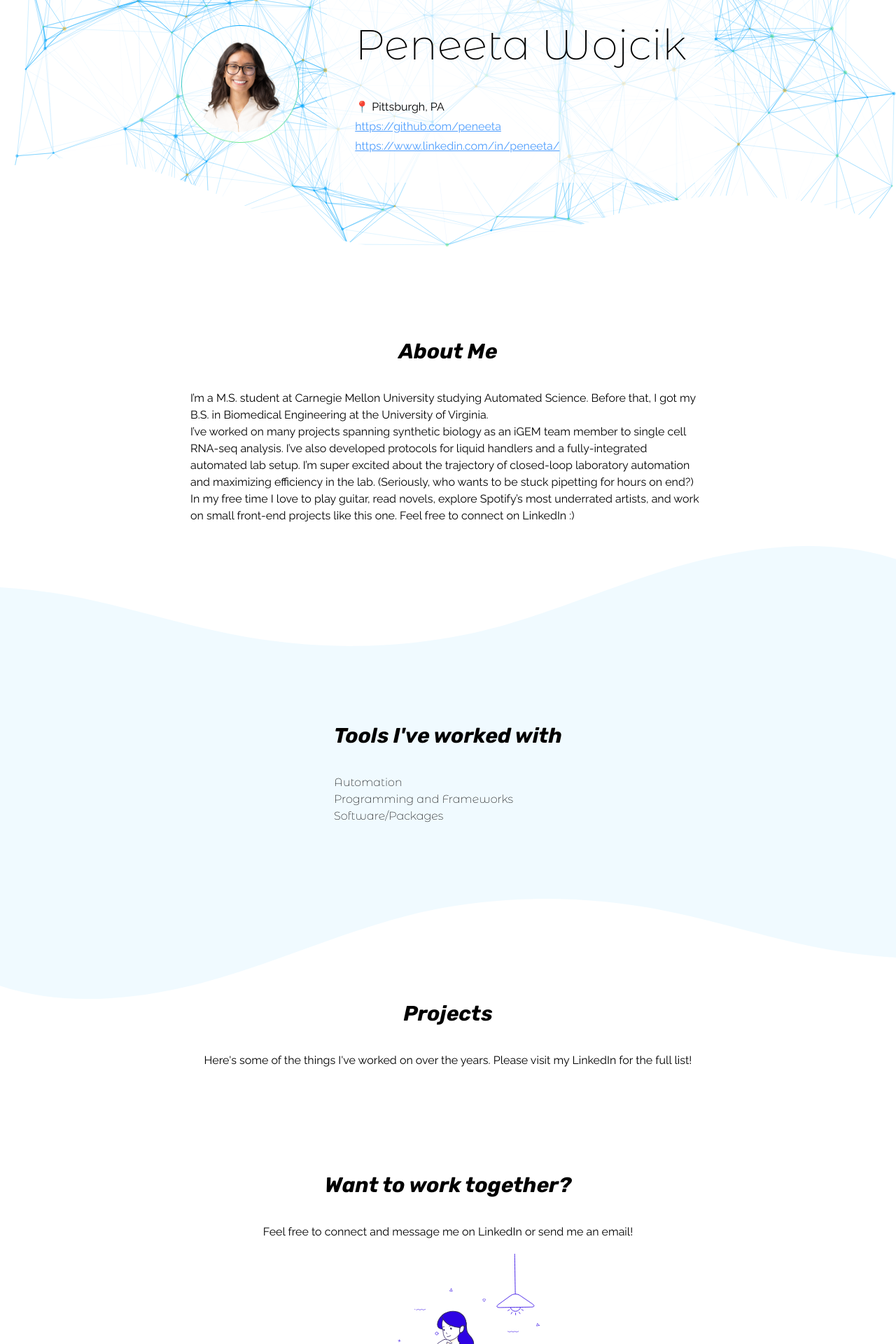
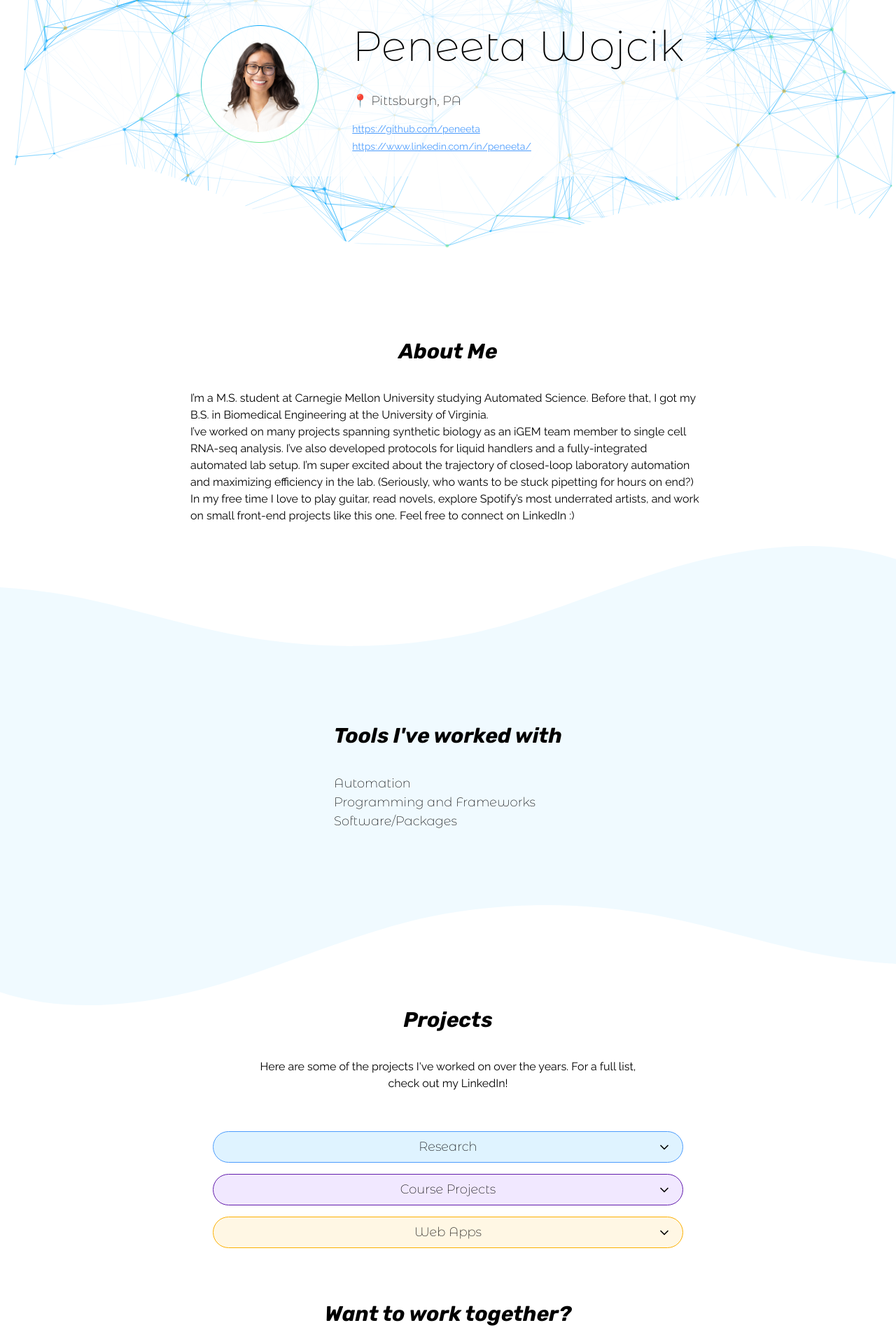
Before and after one commit to peneeta/portfolio_v2, a React (Vite) app: page / in a window 1280 px wide. Shown: the part 120-2040 px from the top of the page at 70% size. Built offline with nearby package versions, Linux system fonts and the light colour scheme.

Commit message:
get accordion working - major updates

```diff
--- a/package.json
+++ b/package.json
@@ -13,6 +13,7 @@
     "@tailwindcss/vite": "^4.1.4",
     "@tsparticles/basic": "^3.8.1",
     "lottie-react": "^2.4.1",
+    "lucide-react": "^0.510.0",
     "react": "^19.0.0",
     "react-dom": "^19.0.0",
     "react-router-dom": "^7.5.1",
--- /dev/null
+++ b/src/components/Accordion.jsx
@@ -0,0 +1,39 @@
+import { useState } from "react"
+import { ChevronDown, ChevronUp } from "lucide-react";
+
+
+// Take in the title, stroke and fill color for modularity
+function Accordion({title, strokeColor, fillColor, children}) {
+
+    const [isOpen, setIsOpen] = useState(false);
+
+    return (
+        <>
+            <div className={`w-full rounded-full mb-4 border ${strokeColor} ${fillColor}`}>
+                <button
+                    onClick={() => setIsOpen(!isOpen)}
+                    className="w-full relative flex items-center justify-center p-2 font-medium"
+                >
+                    <h3 className="text-center">{title}</h3>
+                    <span className="absolute right-4">
+                        {isOpen ? <ChevronUp size={20} /> : <ChevronDown size={20} />}
+                    </span>
+                </button>
+            </div>
+            {isOpen && (
+                    <div className="p-4 space-y-4">
+                        {children}
+                    </div>
+            )}
+        </>
+
+    );
+}
+
+export default Accordion
+
+
+//             <div className={`transition-all duration-300 ease-in-out overflow-hidden
+// ${isOpen ? "max-h-screen opacity-100" : "max-h-0 opacity-0"}`}>
+// {items}
+// </div>
--- a/src/components/ParticlesBackground.jsx
+++ b/src/components/ParticlesBackground.jsx
@@ -58,7 +58,7 @@ function ParticlesBackground() {
       detectsOn: "canvas",
       events: {
         onhover: {
-          enable: true,
+          enable: false,
           mode: "grab"
         },
         onclick: {
--- /dev/null
+++ b/src/components/ProjectList.jsx
@@ -0,0 +1,49 @@
+import Accordion from "./Accordion"; // accordion parent
+import Projects from "./Projects"; // individual project component
+
+// PROJECT JSON FILES
+import WebProjects from "../data/homepage/web_projects.json";
+
+
+// Create a separate accordion for each category
+function ProjectList(){
+
+    return(
+        <>
+
+        <div className="w-5/6 max-w-2xl py-14">
+            <Accordion
+                title="Research"
+                strokeColor={"border-dodger-blue"}
+                fillColor={"bg-baby-blue"}>
+            </Accordion>
+
+            <Accordion
+                title="Course Projects"
+                strokeColor={"border-dark-purple"}
+                fillColor={"bg-baby-purple"}>
+            </Accordion>
+
+            <Accordion
+                title="Web Apps"
+                strokeColor={"border-tangerine"}
+                fillColor={"bg-baby-orange"}
+            >
+
+                {WebProjects.map((p, ind) => (
+                    <Projects
+                    key={ind}
+                    strokeColor={"border-tangerine"}
+                    project={p}
+                    />
+                ))}
+            </Accordion>
+        </div>
+
+
+        </>
+    )
+
+}
+
+export default ProjectList
--- /dev/null
+++ b/src/components/Projects.jsx
@@ -0,0 +1,29 @@
+
+// Create a component for a project to be shown in the dropdown menu
+function Projects({strokeColor, project}) {
+    return(
+        <>
+            <div className={`border ${strokeColor} bg-off-white p-4 rounded-lg`}>
+                <h3 className="mb-1">{project.title}</h3> {/*  PASS IN FROM FILE */}
+                <p className="date mb-4">{project.date}</p>
+
+                <p className="my-5">{project.description}</p>
+
+                <div className="skills flex flex-wrap gap-2">
+                    {project.skills.map((skill, index) => (
+                        <span key={index} className="text-xs rounded">
+                            {skill}
+                        </span>
+                    ))}
+                </div>
+
+                <div className="links">
+                    <a href={project.link}
+                    target="_blank">🔗 {project.link}</a>
+                </div>
+            </div>
+        </>
+    )
+}
+
+export default Projects
--- /dev/null
+++ b/src/data/homepage/about.md
@@ -0,0 +1,3 @@
+I’m a M.S. student at Carnegie Mellon University studying Automated Science. Before that, I got my B.S. in Biomedical Engineering at the University of Virginia.
+I’ve worked on many projects spanning synthetic biology as an iGEM team member to single cell RNA-seq analysis. I’ve also developed protocols for liquid handlers and a fully-integrated automated lab setup. I’m super excited about the trajectory of closed-loop laboratory automation and maximizing efficiency in the lab. (Seriously, who wants to be stuck pipetting for hours on end?)
+In my free time I love to play guitar, read novels, explore Spotify’s most underrated artists, and work on small front-end projects like this one. Feel free to connect on LinkedIn :)
--- /dev/null
+++ b/src/data/homepage/course_projects.yaml
@@ -0,0 +1,9 @@
+- title: "Getting Started with Node.js"
+  date: "2025-04-05"
+  description: >
+    Learn the basics of building backend applications with Node.js, Express, and RESTful APIs.
+  link: "https://example.com/nodejs-guide"
+  tags:
+    - nodejs
+    - backend
+    - javascript
--- a/src/data/homepage/projects.yaml
+++ /dev/null
@@ -1,54 +0,0 @@
-Research:
-  - title: "Getting Started with Node.js"
-    date: "2025-04-05"
-    description: >
-      Learn the basics of building backend applications with Node.js, Express, and RESTful APIs.
-    link: "https://example.com/nodejs-guide"
-    tags:
-      - nodejs
-      - backend
-      - javascript
-
-Course Projects:
-  - title: "Getting Started with Node.js"
-    date: "2025-04-05"
-    description: >
-      Learn the basics of building backend applications with Node.js, Express, and RESTful APIs.
-    link: "https://example.com/nodejs-guide"
-    tags:
-      - nodejs
-      - backend
-      - javascript
-
-Web Apps:
-  - title: "Portfolio V2"
-    date: "2025-02-20"
-    description: >
-      Second iteration of my personal website, you're on it! Made with React + Vite, first designed in Figma before implementation.
-    link: "https://github.com/peneeta/portfolio_v2"
-    skills:
-      - Tailwind
-      - React
-      - JavaScript
-      - Vite
-
-  - title: "MySpotifyGenome"
-    date: "Summer 2025"
-    description: >
-      Small app that generates musical DNA using PaperJS based on artist obscurity from a user's top artists this month on Spotify. Note that due to Spotify's limits on API calls this is not functional for users.
-    link: "https://github.com/peneeta/my-spotify-genome"
-    skills:
-      - PaperJS
-      - Vite
-      - React
-      - TypeScript
-
-  - title: "Virginia iGEM 2022"
-    date: "May 2022-October 2022"
-    description: >
-      Virginia iGEM 2022 team website, developed for our synthetic biology project AtheroSHuffle: A Novel Point-of-Care Detection Method for Early Atherosclerosis. Largest (and first) web project I've ever developed.
-    link: "https://2022.igem.wiki/virginia/"
-    skills:
-      - Flask
-      - HTML/CSS
-      - Bootstrap
--- /dev/null
+++ b/src/data/homepage/research_projects.yaml
@@ -0,0 +1,19 @@
+- title: "Getting Started with Node.js"
+  date: "2025-04-05"
+  description: >
+    Learn the basics of building backend applications with Node.js, Express, and RESTful APIs.
+  link: "https://example.com/nodejs-guide"
+  tags:
+    - nodejs
+    - backend
+    - javascript
+
+- title: "Getting Started with Node.js"
+  date: "2025-04-05"
+  description: >
+    Learn the basics of building backend applications with Node.js, Express, and RESTful APIs.
+  link: "https://example.com/nodejs-guide"
+  tags:
+    - nodejs
+    - backend
+    - javascript
--- /dev/null
+++ b/src/data/homepage/web_projects.json
@@ -0,0 +1,23 @@
+[
+  {
+    "title": "Portfolio V2",
+    "date": "May 2025",
+    "description": "Second iteration of my personal website, you're on it! Made with React + Vite, first designed in Figma before implementation.",
+    "link": "https://github.com/peneeta/portfolio_v2",
+    "skills": ["Tailwind", "React", "JavaScript", "Vite"]
+  },
+  {
+    "title": "MySpotifyGenome",
+    "date": "July 2024",
+    "description": "Small app that generates musical DNA using PaperJS based on artist obscurity from a user's top artists this month on Spotify.",
+    "link": "https://github.com/peneeta/my-spotify-genome",
+    "skills": ["PaperJS", "Vite", "React", "TypeScript"]
+  },
+  {
+    "title": "Virginia iGEM 2022",
+    "date": "May - October 2022",
+    "description": "Virginia iGEM 2022 team website, developed for our synthetic biology project AtheroSHuffle: A Novel Point-of-Care Detection Method for Early Atherosclerosis. Largest (and first) web project I've ever developed.",
+    "link": "https://2022.igem.wiki/virginia/",
+    "skills": ["Flask", "HTML/CSS", "Bootstrap"]
+  }
+]
--- a/src/index.css
+++ b/src/index.css
@@ -3,16 +3,23 @@
 @import "tailwindcss";
 
 :root{
-  --baby-blue: #c7ecff;
+  --baby-blue: #DFF3FF;
   --dodger-blue: #4c9cfd;
 }
 
 /* Define color schemes */
 @theme {
-  --color-baby-blue: #c7ecff;
+  --color-baby-blue: #DFF3FF;
   --color-barely-blue: #F0FAFF;
   --color-dodger-blue: #4c9cfd;
   --color-link-blue: #0072bf;
+
+  --color-dark-purple: #611BAC;
+  --color-baby-purple: #F1E8FF;
+
+  --color-tangerine: #FCB001;
+  --color-baby-orange: #FFF7E4;
+
   --color-light-green: #61e786;
   --color-honeydew: #edffec;
   --color-off-white: #ffffff;
@@ -40,6 +47,7 @@
   h3 {
     font-family: "Montserrat Alternates", sans-serif;
     font-weight: 200;
+    font-size: var(--text-lg);
     font-style: normal;
   }
 
@@ -54,6 +62,7 @@
     font-weight: 400;
     text-decoration: underline;
     color: var(--color-dodger-blue);
+    font-size: var(--text-sm);
   }
 }
 
--- a/src/pages/Home.jsx
+++ b/src/pages/Home.jsx
@@ -1,5 +1,6 @@
 import ParticlesBackground from "../components/ParticlesBackground"
 import portrait from "/assets/portrait.png";
+import ProjectList from "../components/ProjectList";
 import WorkingLottie from "../components/WorkingLottie";
 
 function Home() {
@@ -12,7 +13,7 @@ function Home() {
 
                 <ParticlesBackground/>
 
-                <div className="about absolute flex flex-row justify-center items-center gap-10">
+                <div className="about absolute flex flex-row justify-center items-center gap-8 bg-translucent-white rounded-3xl p-4">
 
                     {/* Portrait Image*/}
                     <div className="portrait w-42 z-10">
@@ -25,9 +26,9 @@ function Home() {
                     </div>
 
                     {/* Header and links */}
-                    <div className="desc flex flex-col justify-center items-start gap-1 bg-translucent-white rounded-md p-10 ">
-                        <h1 className="mb-7">Peneeta Wojcik</h1>
-                        <p>📍 Pittsburgh, PA</p>
+                    <div className="desc flex flex-col justify-center items-start gap-1 p-4">
+                        <h1 className="mb-4">Peneeta Wojcik</h1>
+                        <h3 className="mb-3">📍 Pittsburgh, PA</h3>
                         <a href="https://github.com/peneeta">https://github.com/peneeta</a>
                         <a href="https://www.linkedin.com/in/peneeta/">https://www.linkedin.com/in/peneeta/</a>
                     </div>
@@ -105,23 +106,27 @@ function Home() {
             <div className="projects relative flex flex-col justify-center items-center">
 
                 {/* Wave divider for the previous section */}
-                <div class="absolute top-0 left-0 w-full overflow-hidden leading-none">
-                    <svg class="relative block w-[calc(126%+1.3px)] h-[158px] -scale-x-100" xmlns="http://www.w3.org/2000/svg" viewBox="0 0 1200 120" preserveAspectRatio="none">
+                <div className="absolute top-0 left-0 w-full overflow-hidden leading-none">
+                    <svg className="relative block w-[calc(126%+1.3px)] h-[158px] -scale-x-100" xmlns="http://www.w3.org/2000/svg" viewBox="0 0 1200 120" preserveAspectRatio="none">
                         <path d="M321.39,56.44c58-10.79,114.16-30.13,
                                 172-41.86,82.39-16.72,168.19-17.73,
                                 250.45-.39C823.78,31,906.67,72,
                                 985.66,92.83c70.05,18.48,146.53,26.09,
                                 214.34,3V0H0V27.35A600.21,600.21,
                                 0,0,0,321.39,56.44Z"
-                            class="fill-barely-blue">
+                            className="fill-barely-blue">
                         </path>
                     </svg>
                 </div>
 
-                <div className="content mx-20 max-w-3xl my-36">
+
+                <div className="content max-w-xl mx-20 mt-36 text-center">
                     <h2 className="text-center">Projects</h2>
-                    <p>Here's some of the things I've worked on over the years. Please visit my LinkedIn for the full list!</p>
+                    <p >Here are some of the projects I've worked on over the years. For a full list, check out my LinkedIn!</p>
                 </div>
+
+                <ProjectList/>
+
             </div>
 
             {/* Lottie animation and final call-to-action */}
```
Also changed, not shown: 1 other file (tests, documents, lock files or other folders).
